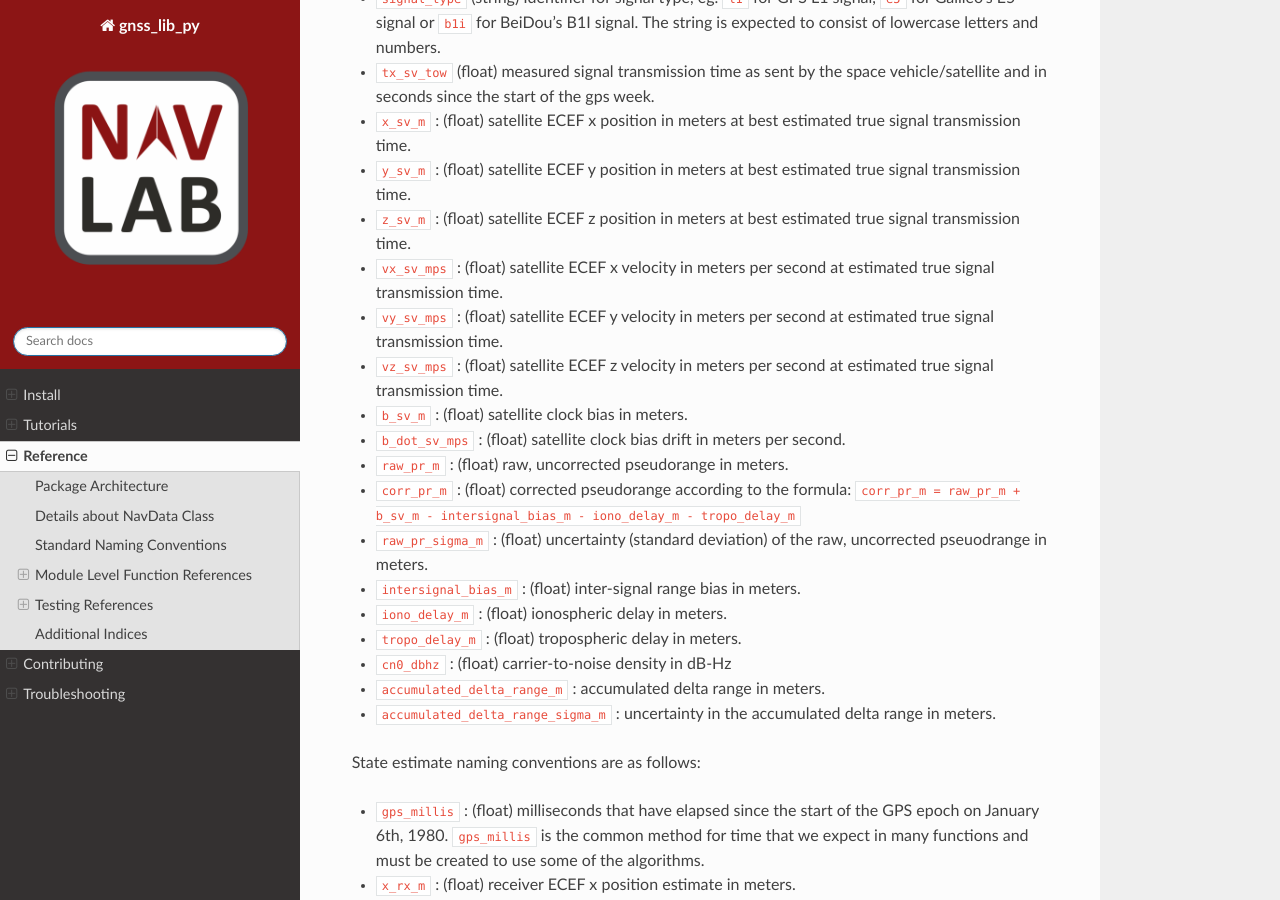
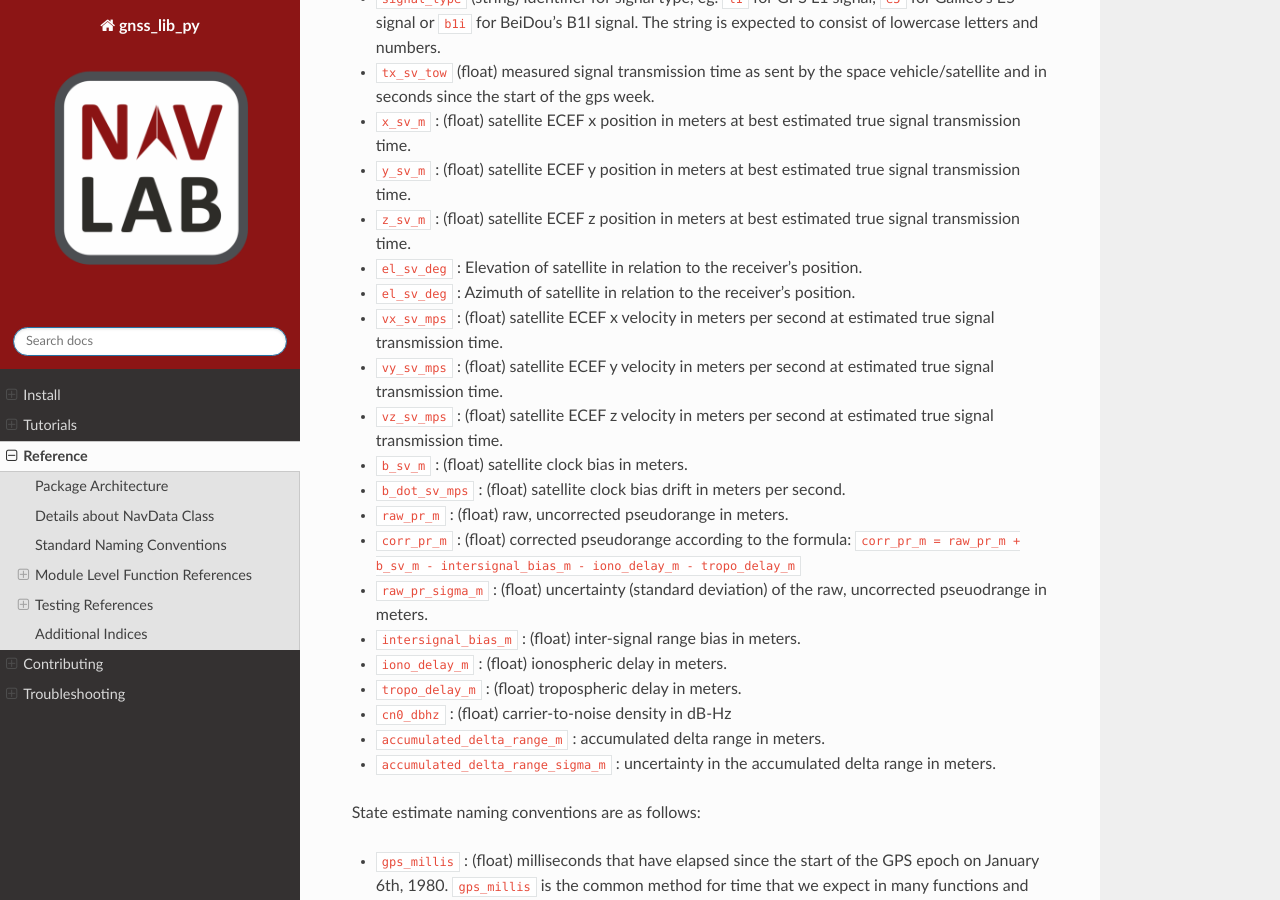
Before and after one commit to Stanford-NavLab/gnss_lib_py, a Sphinx documentation site: the page built from docs/source/reference/reference.rst, in a window 1280 px wide and 900 px high, scrolled down 1771 px. Built offline with Sphinx 7.4.7 and the Read the Docs theme 2.0.0, drawn with Linux system fonts in a browser that asks for light colours; pages that are not in the unit, such as notebooks, are missing from menus.

Commit message:
update docs to match functionality

```diff
--- a/docs/source/index.rst
+++ b/docs/source/index.rst
@@ -79,6 +79,7 @@ In the directory organization above:
     Currently, the following datasets and types are supported:
 
       * `2021 Google Android Derived Dataset <https://www.kaggle.com/c/google-smartphone-decimeter-challenge>`__
+      * `2022 Google Android Derived Dataset <https://www.kaggle.com/competitions/smartphone-decimeter-2022>`__
 
   * The :code:`utils` directory contains utilities used to handle
     GNSS measurements, time conversions, visualizations, satellite
--- a/docs/source/reference/reference.rst
+++ b/docs/source/reference/reference.rst
@@ -109,6 +109,10 @@ GNSS measurement naming conventions are as follows:
   estimated true signal transmission time.
 * :code:`z_sv_m` : (float) satellite ECEF z position in meters at best
   estimated true signal transmission time.
+* :code:`el_sv_deg` : Elevation of satellite in relation to the
+  receiver's position.
+* :code:`el_sv_deg` : Azimuth of satellite in relation to the receiver's
+  position.
 * :code:`vx_sv_mps` : (float) satellite ECEF x velocity in meters per
   second at estimated true signal transmission time.
 * :code:`vy_sv_mps` : (float) satellite ECEF y velocity in meters per
```
Also changed, not shown: README.md (+1 -0 lines).
